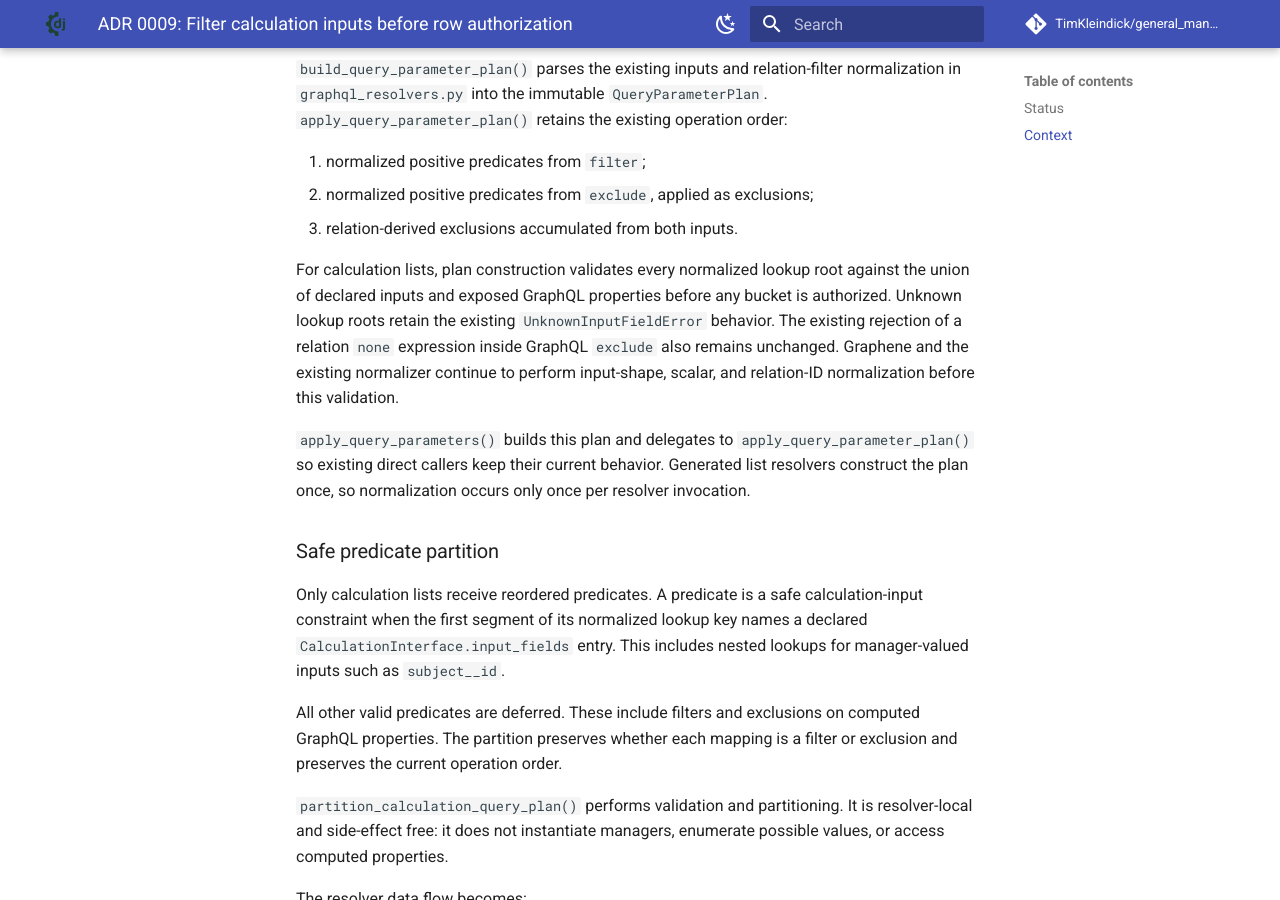
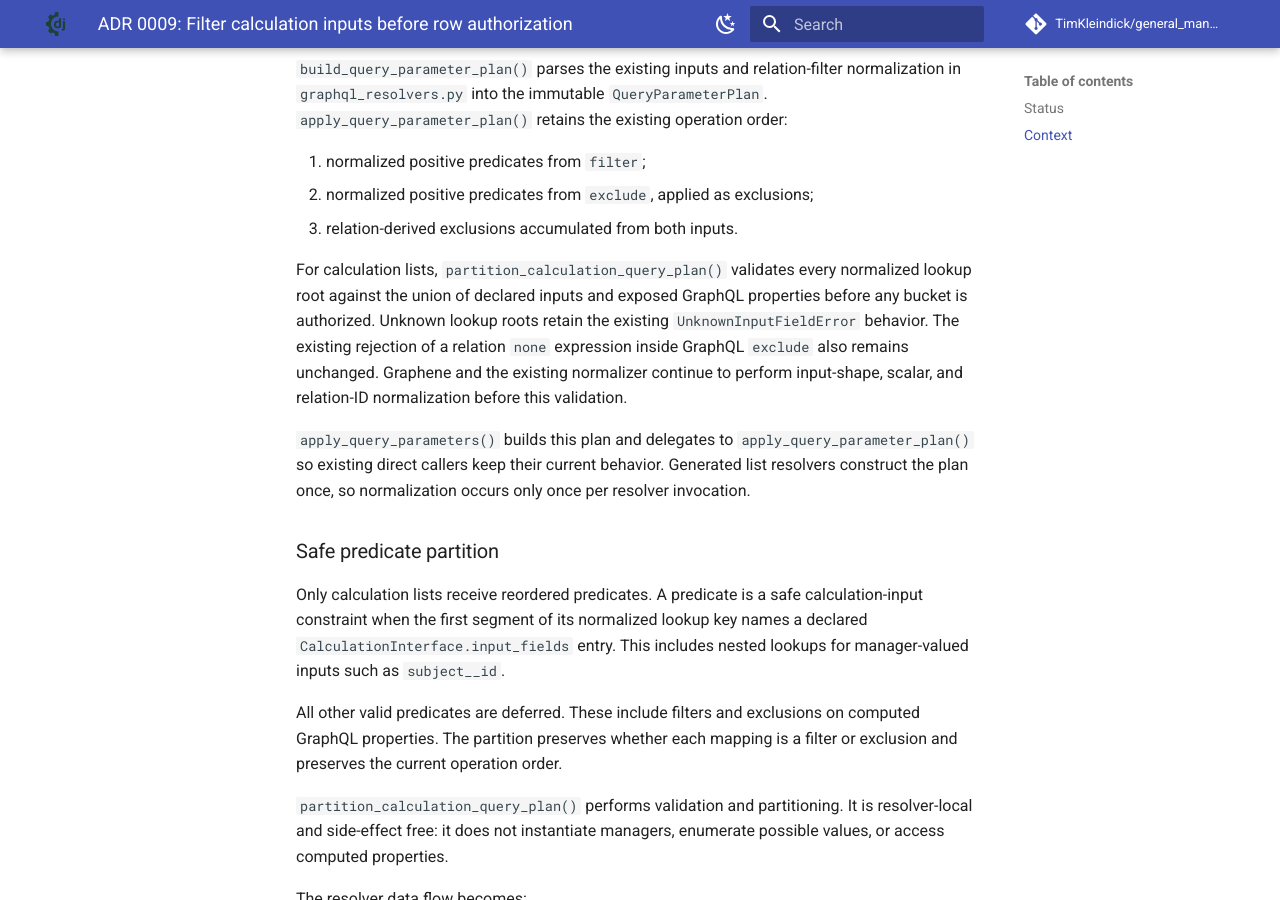
Before and after one commit to TimKleindick/general_manager, an MkDocs documentation site: the page built from docs/adr/0009-calculation-filter-authorization.md, in a window 1280 px wide and 900 px high, scrolled down 862 px. Built offline with MkDocs 1.6.1 and Material for MkDocs 9.7.7, drawn with Linux system fonts in a browser that asks for light colours; comment, search, counter and statistics services are not loaded.

Commit message:
test: address calculation filter review minors

```diff
--- a/docs/adr/0009-calculation-filter-authorization.md
+++ b/docs/adr/0009-calculation-filter-authorization.md
@@ -33,10 +33,10 @@ operation order:
 2. normalized positive predicates from `exclude`, applied as exclusions;
 3. relation-derived exclusions accumulated from both inputs.
 
-For calculation lists, plan construction validates every normalized lookup root
-against the union of declared inputs and exposed GraphQL properties before any
-bucket is authorized. Unknown lookup roots retain the existing
-`UnknownInputFieldError` behavior. The existing rejection of a relation `none`
+For calculation lists, `partition_calculation_query_plan()` validates every
+normalized lookup root against the union of declared inputs and exposed GraphQL
+properties before any bucket is authorized. Unknown lookup roots retain the
+existing `UnknownInputFieldError` behavior. The existing rejection of a relation `none`
 expression inside GraphQL `exclude` also remains unchanged. Graphene and the
 existing normalizer continue to perform input-shape, scalar, and relation-ID
 normalization before this validation.
```
Also changed, not shown: docs/concepts/graphql/filters_pagination.md (+5 -2 lines), 2 other files.
